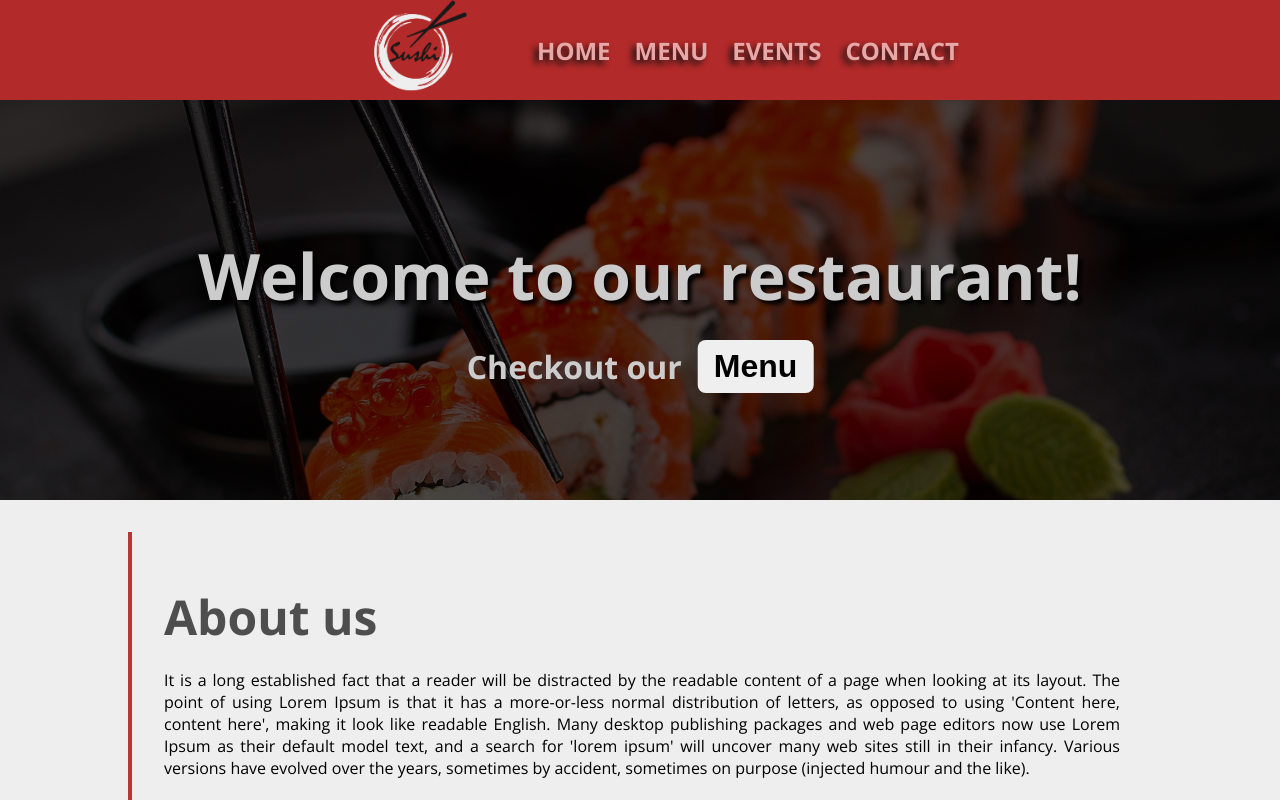
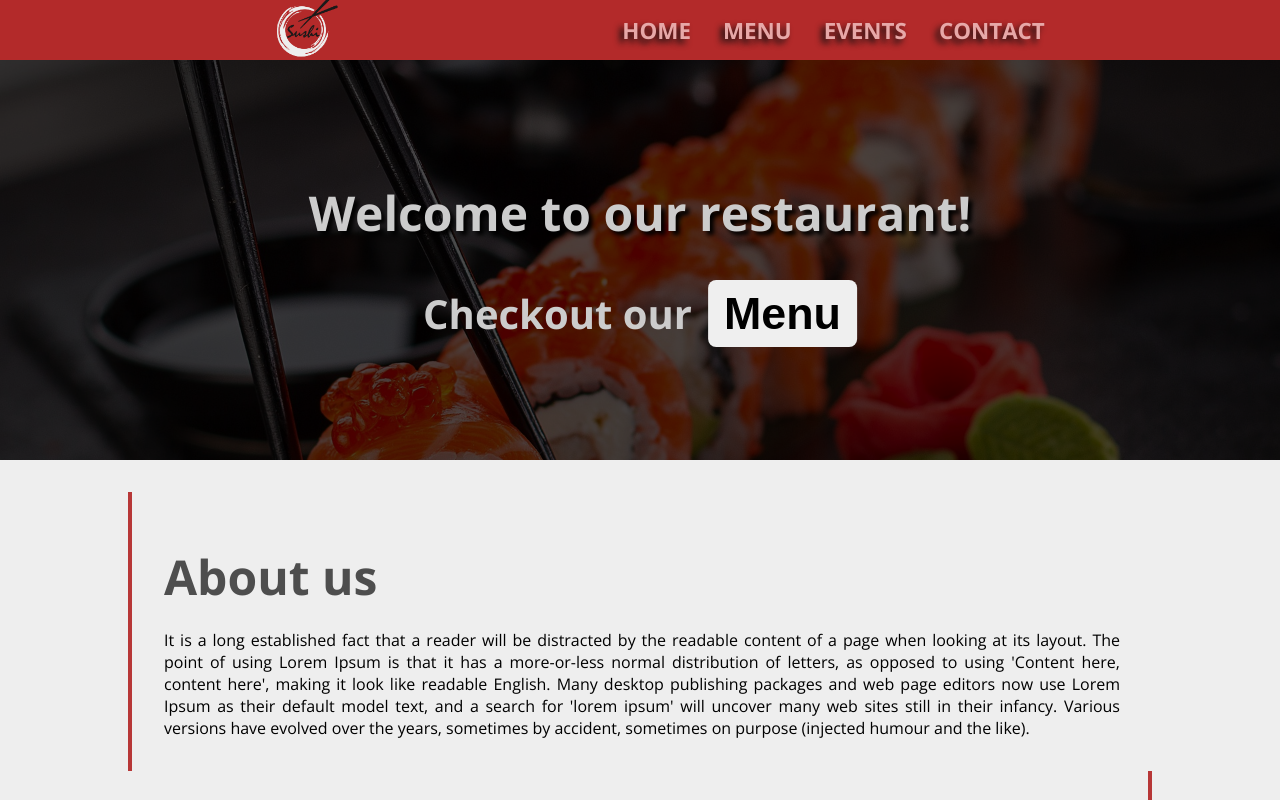
Before and after one commit to wojciech94/sushi-restaurant, a React (Create React App) app: page / in a window 1280 px wide. Shown: the top 800 px of the page. Built offline with nearby package versions, Linux system fonts and the light colour scheme.

Commit message:
Update responsive sizes, add drinks category to menu, update navigation bar

```diff
--- a/src/components/App.css
+++ b/src/components/App.css
@@ -5,7 +5,7 @@
 }
 
 :root {
-	--nav-height: 100px;
+	--nav-height: 60px;
 	--wrapper-width: 1400px;
 }
 
@@ -70,9 +70,15 @@ body {
 	z-index: 20;
 }
 
+.nav__group {
+	display: flex;
+	flex-direction: column;
+	gap: 4px;
+}
+
 .nav__link {
 	padding: 4px 8px;
-	font-size: 1.5rem;
+	font-size: 1rem;
 	font-weight: bold;
 	color: #e7a8a8;
 	list-style: none;
@@ -102,8 +108,8 @@ body {
 	background-position: center;
 	margin-left: auto;
 	margin-right: auto;
-	width: 152px;
-	height: 152px;
+	width: 100px;
+	height: 100px;
 }
 
 .nav__logo:hover {
@@ -171,7 +177,7 @@ body {
 	position: absolute;
 	margin: 0;
 	top: 33%;
-	font-size: 4rem;
+	font-size: 1.6rem;
 	font-weight: bold;
 	text-align: center;
 	color: #ccc;
@@ -190,17 +196,19 @@ body {
 
 .call-to-action-wrapper {
 	position: absolute;
-	top: 60%;
+	top: 50%;
 	left: 50%;
 	translate: -50%;
 	display: flex;
+	flex-direction: column;
 	align-items: center;
 	gap: 1rem;
 	color: #ccc;
+	white-space: nowrap;
 }
 
 .call-to-action-paragraph {
-	font-size: 2rem;
+	font-size: 1.6rem;
 	font-weight: bold;
 }
 
@@ -210,7 +218,7 @@ body {
 	border: none;
 	transition: background-color 0.3s, color 0.3s;
 	font-weight: bold;
-	font-size: 2rem;
+	font-size: 1.5rem;
 }
 
 .call-to-action-btn:hover {
@@ -512,6 +520,22 @@ body {
 }
 
 @media (min-width: 576px) {
+	.hero-text {
+		font-size: 2rem;
+	}
+
+	.call-to-action-wrapper {
+		flex-direction: row;
+	}
+
+	.call-to-action-paragraph {
+		font-size: 1.6rem;
+	}
+
+	.call-to-action-btn {
+		font-size: 1.8rem;
+	}
+
 	.menu__title {
 		font-size: 1.2rem;
 	}
@@ -525,16 +549,21 @@ body {
 		padding: 0;
 		display: flex;
 		flex-direction: row;
-		justify-content: center;
+		justify-content: space-evenly;
 		align-items: center;
 		width: 100%;
 		height: var(--nav-height);
 		transition: none;
 	}
 
+	.nav__group {
+		flex-direction: row;
+		gap: 8px;
+	}
+
 	.nav__link {
 		padding: 6px 12px;
-		font-size: 1.5rem;
+		font-size: 1.4rem;
 	}
 
 	.nav__logo {
@@ -557,6 +586,23 @@ body {
 
 	.menu__title {
 		font-size: 1.3rem;
+	}
+
+	.hero-text {
+		top: 30%;
+		font-size: 2.4rem;
+	}
+
+	.call-to-action-wrapper {
+		top: 55%;
+	}
+
+	.call-to-action-paragraph {
+		font-size: 2rem;
+	}
+
+	.call-to-action-btn {
+		font-size: 2.2rem;
 	}
 
 	.food__title {
@@ -586,6 +632,18 @@ body {
 		font-size: 1.6rem;
 	}
 
+	.hero-text {
+		font-size: 2.7rem;
+	}
+
+	.call-to-action-paragraph {
+		font-size: 2.2rem;
+	}
+
+	.call-to-action-btn {
+		font-size: 2.5rem;
+	}
+
 	.food__title {
 		color: #cf1d1d;
 		font-size: 1.4rem;
@@ -613,6 +671,18 @@ body {
 		font-size: 1.8rem;
 	}
 
+	.hero-text {
+		font-size: 3rem;
+	}
+
+	.call-to-action-paragraph {
+		font-size: 2.5rem;
+	}
+
+	.call-to-action-btn {
+		font-size: 2.8rem;
+	}
+
 	.food__title {
 		color: #cf1d1d;
 		font-size: 1.7rem;
--- a/src/components/Menu.js
+++ b/src/components/Menu.js
@@ -40,6 +40,9 @@ function MenuSection() {
 			case 5:
 				setActiveCategory(sets)
 				break
+			case 6:
+				setActiveCategory(drinks)
+				break
 			default:
 				setActiveCategory(snacks)
 				break
@@ -53,6 +56,7 @@ function MenuSection() {
 	const [uramaki, setUramaki] = useState([])
 	const [nigiri, setNigiri] = useState([])
 	const [sets, setSets] = useState([])
+	const [drinks, setDrinks] = useState([])
 
 	useEffect(() => {
 		let c = []
@@ -67,6 +71,7 @@ function MenuSection() {
 		loadUra()
 		loadNigiri()
 		loadSets()
+		loadDrinks()
 	}, [])
 
 	useEffect(() => {
@@ -101,6 +106,11 @@ function MenuSection() {
 	const loadSets = () => {
 		let sets = menuData.find(s => s.category === 'Sets')
 		setSets(sets.items)
+	}
+
+	const loadDrinks = () => {
+		let drinks = menuData.find(d => d.category === 'Drinks')
+		setDrinks(drinks.items)
 	}
 
 	return (
--- a/src/components/nav/Nav.js
+++ b/src/components/nav/Nav.js
@@ -15,10 +15,12 @@ function Nav() {
 			<ul className={visible}>
 				<button className='nav__burger' onClick={toggleNav}></button>
 				<NavLogo></NavLogo>
-				<NavLink name='Home' navUrl='' toggler={toggleNav}></NavLink>
-				<NavLink name='Menu' navUrl='menu' toggler={toggleNav}></NavLink>
-				<NavLink name='Events' navUrl='events' toggler={toggleNav}></NavLink>
-				<NavLink name='Contact' navUrl='contact' toggler={toggleNav}></NavLink>
+				<div className='nav__group'>
+					<NavLink name='Home' navUrl='' toggler={toggleNav}></NavLink>
+					<NavLink name='Menu' navUrl='menu' toggler={toggleNav}></NavLink>
+					<NavLink name='Events' navUrl='events' toggler={toggleNav}></NavLink>
+					<NavLink name='Contact' navUrl='contact' toggler={toggleNav}></NavLink>
+				</div>
 			</ul>
 		</div>
 	)
--- a/src/menu.json
+++ b/src/menu.json
@@ -310,5 +310,46 @@
 				]
 			}
 		]
+	},
+	{
+		"category": "Drinks",
+		"items": [
+			{
+				"id": 0,
+				"name": "Green tea",
+				"cost": 2.99,
+				"ingredients": "green tea, water"
+			},
+			{
+				"id": 1,
+				"name": "Yasmine tea",
+				"cost": 3.49,
+				"ingredients": "yasmine tea, water"
+			},
+			{
+				"id": 2,
+				"name": "Rice tea",
+				"cost": 3.49,
+				"ingredients": "rice tea, water"
+			},
+			{
+				"id": 3,
+				"name": "Prosecco",
+				"cost": 8.99,
+				"ingredients": "Prosecco"
+			},
+			{
+				"id": 4,
+				"name": "Sake",
+				"cost": 6.99,
+				"ingredients": "Sake"
+			},
+			{
+				"id": 5,
+				"name": "Choya",
+				"cost": 7.99,
+				"ingredients": "Choya"
+			}
+		]
 	}
 ]
```
